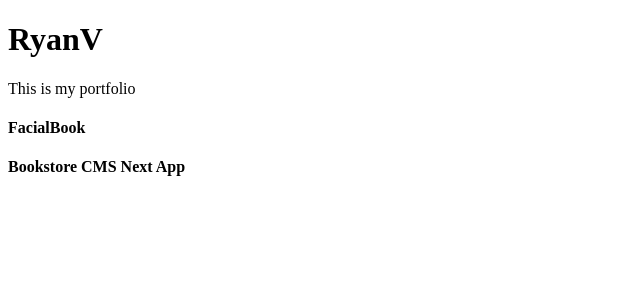
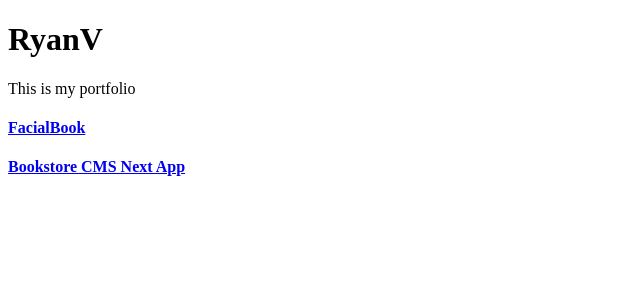
Before and after one commit to rvvergara/my-portfolio, a Next.js app: page / in a window 1280 px wide. Shown: the top 300 px of the page, without its empty margins (0-640 px from the left). Built offline with nearby package versions, Linux system fonts and the light colour scheme.

Commit message:
Create ProjectList component

```diff
--- /dev/null
+++ b/components/ProjectList.js
@@ -0,0 +1,18 @@
+import Link from 'next/link';
+import projects from '../data/projects';
+
+const ProjectList = () => projects.map(project => (
+  <Link
+    key={project.id}
+    href="/projects/[title]"
+    as={`/projects/${project.title}`}
+  >
+    <a>
+      <h4>
+        {project.title}
+      </h4>
+    </a>
+  </Link>
+));
+
+export default ProjectList;
--- a/pages/index.js
+++ b/pages/index.js
@@ -1,5 +1,4 @@
-import Link from 'next/link';
-import projects from '../data/projects';
+import ProjectList from '../components/ProjectList';
 
 const Index = () => (
   <div>
@@ -9,19 +8,7 @@ const Index = () => (
     <div>
       This is my portfolio
     </div>
-    {
-      projects.map(project => (
-        <Link
-          key={project.id}
-          href="/projects/[title]"
-          as={`/projects/${project.title}`}
-        >
-          <h4>
-            {project.title}
-          </h4>
-        </Link>
-      ))
-    }
+    <ProjectList />
   </div>
 );
 export default Index;
```
Also changed, not shown: .eslintrc.json.
